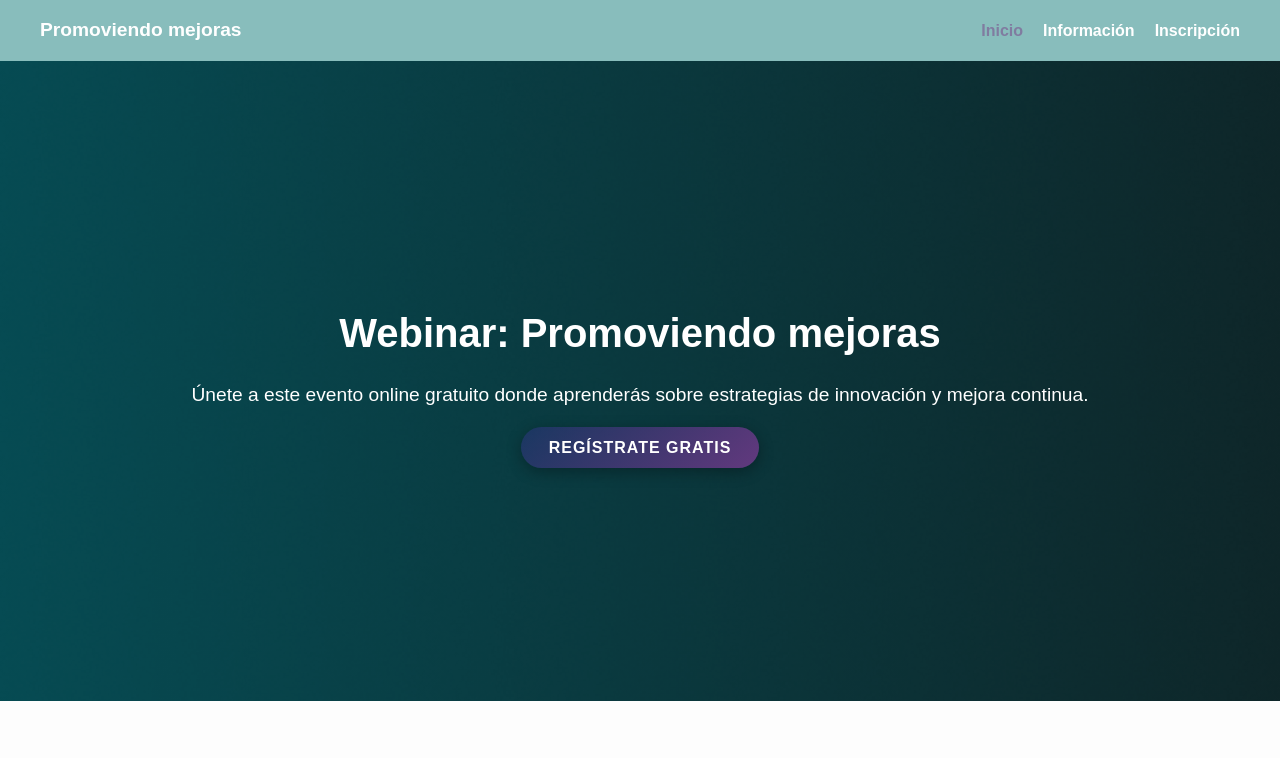
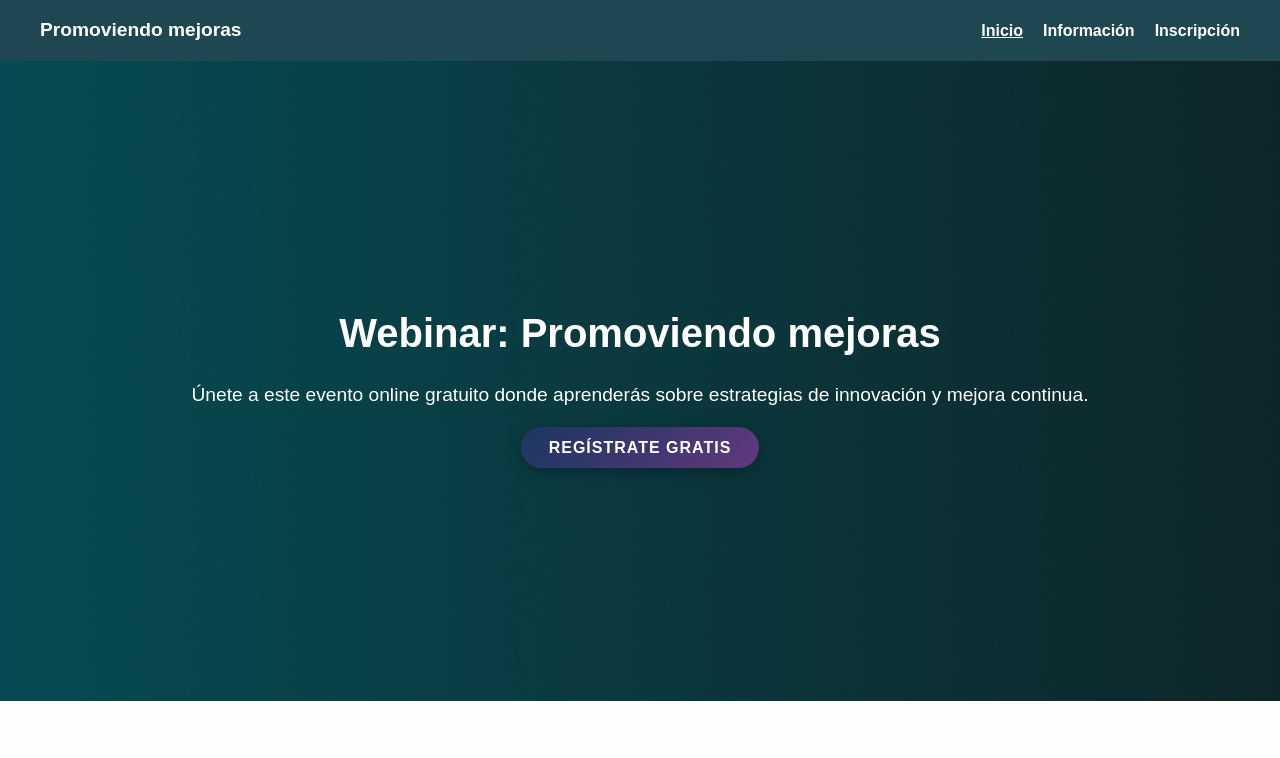
Before and after one commit to maldest/Lab02_DA_g2, a plain HTML site: page EJER2/lab2.html in a window 1280 px wide. In both pictures the pointer is over the link "Inicio". Shown: the top 758 px of the page. Drawn offline with Linux system fonts and the light colour scheme.

Commit message:
Update estilos2.css

```diff
--- a/EJER2/estilos2.css
+++ b/EJER2/estilos2.css
@@ -16,7 +16,7 @@ header {
   justify-content: space-between;
   align-items: center;
   padding: 15px 40px;
-  background: #88bdbc;
+  background: #1f4751;
 }
 
 header .logo {
@@ -39,7 +39,7 @@ header nav ul li a {
 }
 
 header nav ul li a:hover {
-  color: #807ca0;
+    text-decoration: underline;
 }
 
 
```
